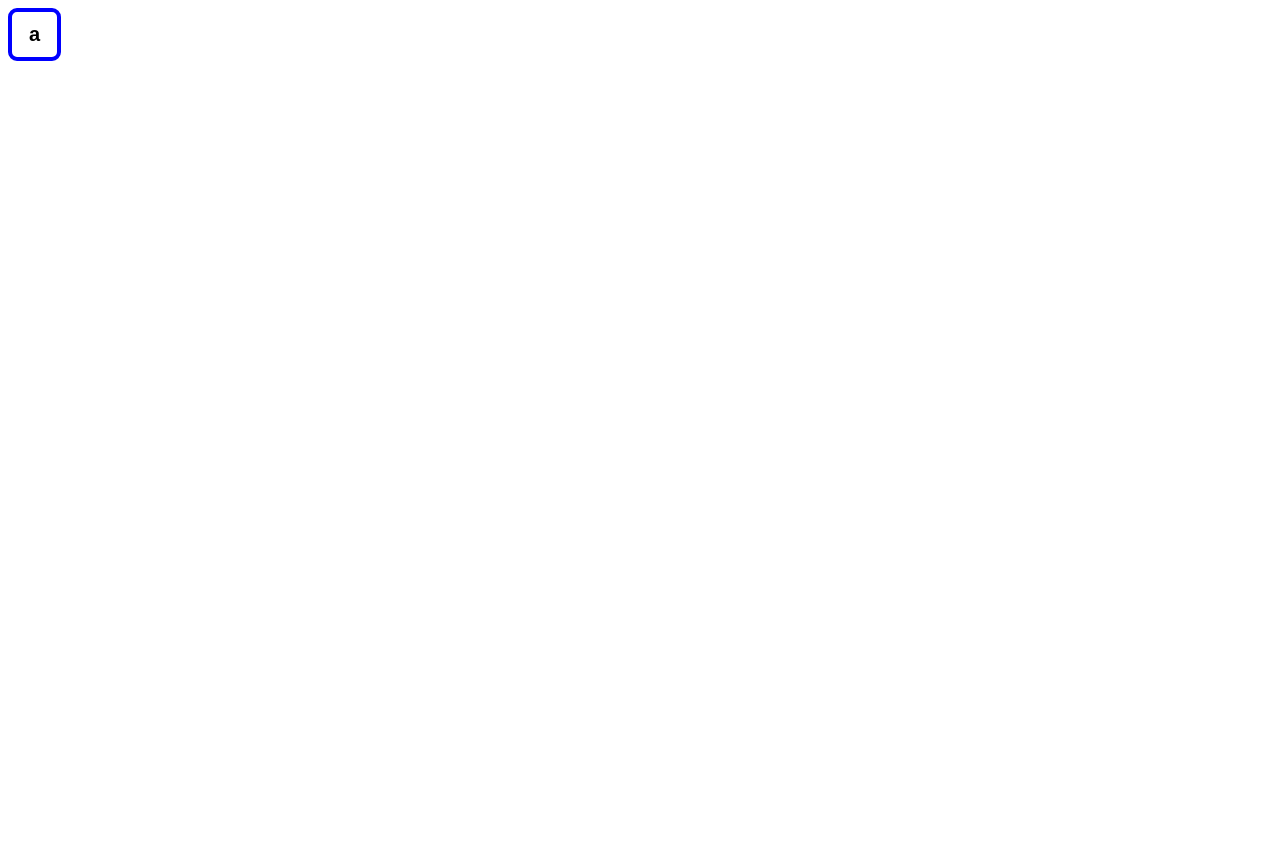
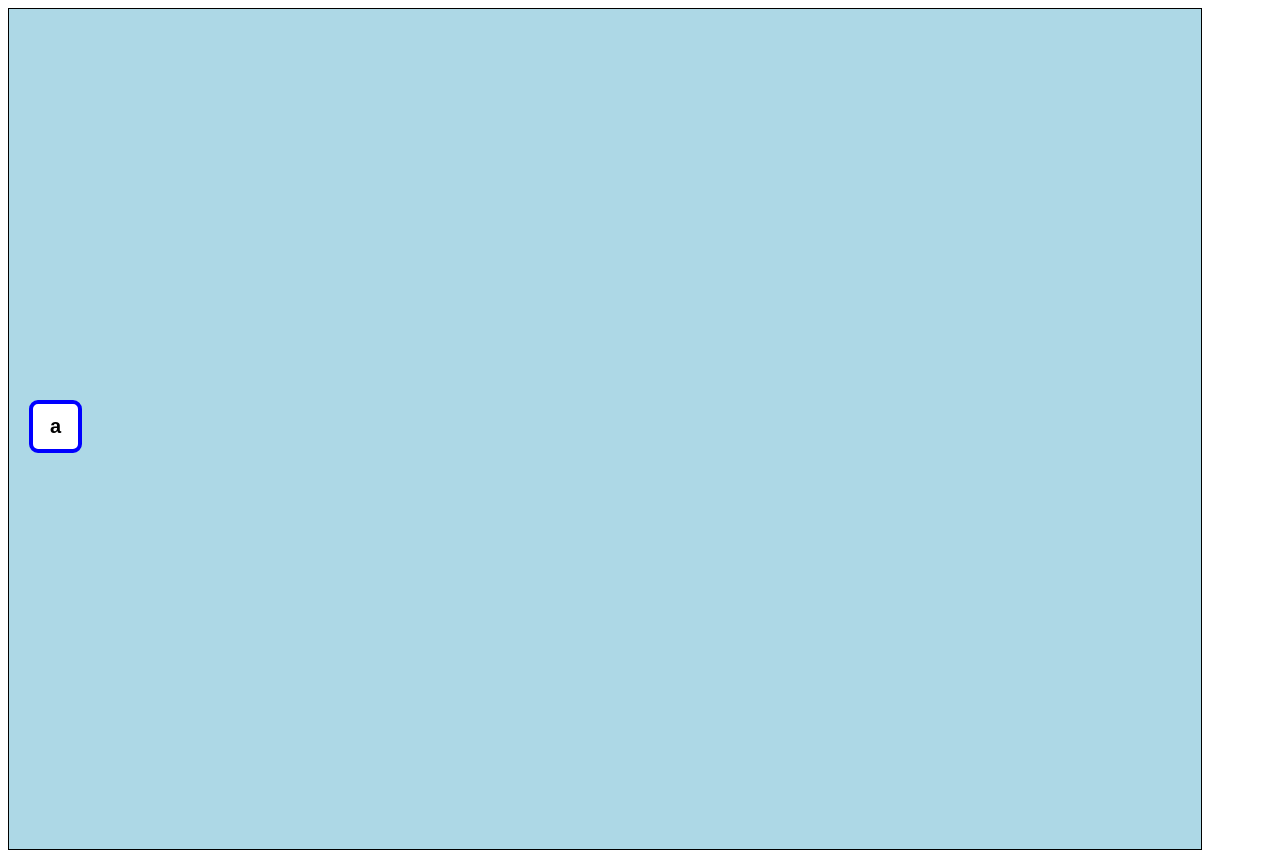
Before and after one commit to Ariellaw/palindromer, an Angular app: page / in a window 1280 px wide. Before the commit the page ends 800 px from the top, so only its background shows below. Built offline with nearby package versions, Linux system fonts and the light colour scheme.

Commit message:
added some styling

```diff
--- a/src/app/app.component.html
+++ b/src/app/app.component.html
@@ -1 +1,3 @@
-<app-palindrom-editor></app-palindrom-editor>
+<div class=palindrom-container>
+    <app-palindrom-editor></app-palindrom-editor>
+</div>
--- a/src/app/app.component.scss
+++ b/src/app/app.component.scss
@@ -0,0 +1,7 @@
+.palindrom-container{
+    width:90vw;
+    background-color: lightblue;
+    border:1px solid black;
+    height: 100vh;
+    padding: 20px;
+}
--- a/src/app/letter-box/letter-box.component.html
+++ b/src/app/letter-box/letter-box.component.html
@@ -1,2 +1,2 @@
 
-<input class="letter-box" type="text" maxlength="1" [(ngModel)]="letter" size=1 (keyup)="onUserInput($event)"/>
+<input class="letter-box" type="text" maxlength="2" [(ngModel)]="letter" size=1 (keyup)="onUserInput($event)"/>
--- a/src/app/letter-box/letter-box.component.ts
+++ b/src/app/letter-box/letter-box.component.ts
@@ -1,39 +1,45 @@
-import { Component, OnInit, Output, EventEmitter, Input } from '@angular/core';
+import { Component, OnInit, Output, EventEmitter, Input } from "@angular/core";
 
 @Component({
-  selector: 'app-letter-box',
-  templateUrl: './letter-box.component.html',
-  styleUrls: ['./letter-box.component.scss']
+  selector: "app-letter-box",
+  templateUrl: "./letter-box.component.html",
+  styleUrls: ["./letter-box.component.scss"]
 })
 export class LetterBoxComponent implements OnInit {
-  @Input() letter:string="h";
+  @Input() letter: string = "h";
   @Input() index: number; //TODO: should a letterbox be aware of its index? maybe there's another solution?
 
-  @Output() backspace = new EventEmitter<{letterIndex:number}>()
-  @Output() userInput = new EventEmitter<{newLetter:string, letterIndex: number}>()
+  @Output() backspace = new EventEmitter<{ letterIndex: number }>();
+  @Output() newLetter = new EventEmitter<{
+    newLetter: string;
+    letterIndex: number;
+  }>();
   @Output() rightArrowKey = new EventEmitter<{}>();
-  constructor() { }
+  constructor() {}
 
-  ngOnInit() {
-  }
+  ngOnInit() {}
 
-  onUserInput(event: any){
+  onUserInput(event: any) {
+    event.preventDefault();
+    var lettersRegex = /^[A-Za-z]+$/;
+    console.log("test", event);
 
-    if(event.keyCode===39){
+    if (this.letter.match(lettersRegex)) {
+      this.newLetter.emit({ newLetter: this.letter, letterIndex: this.index });
+    } else if (event.keyCode === 39) {
       console.log("right click");
       this.rightArrowKey.emit();
-    }
-    var lettersRegex = /^[A-Za-z]+$/;
-
-    if(this.letter.match(lettersRegex)){
-    this.userInput.emit({newLetter : this.letter, letterIndex: this.index})
-    }else if(event.key === "Backspace"){
+    } else if (event.key === "Backspace") {
       this.backspace.emit({
-        letterIndex:this.index
-      })
-
+        letterIndex: this.index
+      });
     }
   }
+}
 
-
-}
+/*
+Backspaces
+punctionation
+spaces
+letters - letterChanged - letter
+*/
--- a/src/app/palindrom-editor/palindrom-editor.component.html
+++ b/src/app/palindrom-editor/palindrom-editor.component.html
@@ -1,4 +1,10 @@
+<div class="palindrom">
+    <app-letter-box (backspace)="onBackspace($event)" *ngFor="let currLetter of lettersLeft ; let i = index"
+        [letter]="currLetter" [index]="i" (newLetter)="onLetterInput($event)"></app-letter-box>
+    <app-pivot-letter (backspace)="deleteLastLetter()" (newUserInput)="onPivotChanged($event)"></app-pivot-letter>
+    <app-letter-box (backspace)="onBackspace($event)" *ngFor="let currLetter of lettersRight; let i = index"
+        [letter]="currLetter" [index]="i" (newLetter)="onLetterInput($event)"></app-letter-box>
 
-<app-letter-box (backspace)="onBackspace($event)"  *ngFor="let currLetter of lettersLeft ; let i = index" [letter]="currLetter" [index]="i" (userInput)="onLetterInput($event)"></app-letter-box>
-<app-pivot-letter (backspace)="deleteLastLetter()" (newUserInput)="onPivotChanged($event)"></app-pivot-letter>
-<app-letter-box (backspace)="onBackspace($event)"  *ngFor="let currLetter of lettersRight; let i = index" [letter]="currLetter" [index]="i" (userInput)="onLetterInput($event)"></app-letter-box>
+
+
+</div>
--- a/src/app/palindrom-editor/palindrom-editor.component.scss
+++ b/src/app/palindrom-editor/palindrom-editor.component.scss
@@ -0,0 +1,4 @@
+.palindrom{
+    position: absolute;
+    top: 50%;
+}
--- a/src/app/palindrom-editor/palindrom-editor.component.ts
+++ b/src/app/palindrom-editor/palindrom-editor.component.ts
@@ -32,7 +32,7 @@ export class PalindromEditorComponent implements OnInit {
   }
 
   onLetterInput($event:{newLetter:string, letterIndex: number}){
-
+    console.log("parent")
     let leftLetterIdx = $event.letterIndex;
     let rightLetterIdx = this.lettersRight.length-1-leftLetterIdx;
 
```
